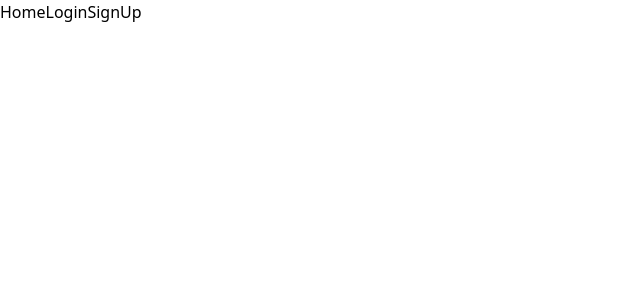
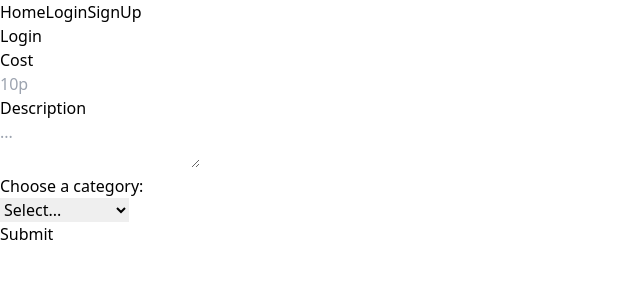
Before and after one commit to KizzaThorley/Project-4-budget-frontend, a React (Vite) app: page /expense in a window 1280 px wide. Before the commit this address had no page. Shown: the top 300 px of the page, without its empty margins (0-640 px from the left). Built offline with nearby package versions, Linux system fonts and the light colour scheme.

Commit message:
expenses form with updating state

```diff
--- a/src/App.jsx
+++ b/src/App.jsx
@@ -4,6 +4,7 @@ import Home from './components/Home'
 import NavBar from './components/NavBar'
 import SignUp from './components/SignUp'
 import Login from './components/Login'
+import Expense from './components/Expense'
 
 
 export default function App() {
@@ -13,6 +14,7 @@ export default function App() {
   <Route path="/" element={<Home/>} />
   <Route path="/sign-up" element={<SignUp/>} />
   <Route path="/login" element={<Login/>} />
+  <Route path="/expense" element={<Expense/>} />
 </Routes>
 
   </Router>
--- /dev/null
+++ b/src/components/Expense.jsx
@@ -0,0 +1,79 @@
+import React from 'react'
+
+export default function Expense() {
+
+    const [formData, setFormData] = React.useState({
+        cost: '',
+        budget: '',
+        category: '',
+        description: '',
+    })
+
+    function handleChange(e) {
+        const newFormData = structuredClone(formData)
+        newFormData[e.target.name] = e.target.value
+        setFormData(newFormData)
+    }
+    console.log(formData);
+    const handleSelectChange = (e) => {
+        const newFormData = structuredClone(formData)
+        newFormData.category = e.target.value
+        setFormData(newFormData)
+      };
+
+    return (
+        <div>
+            <div>
+                <h1>Login</h1>
+                <form>
+                    <div>
+                        <label>Cost</label>
+                        <div>
+                            <input
+                                placeholder="10p"
+                                type="text"
+                                name={'cost'}
+                                onChange={handleChange}
+                                value={formData.cost}
+                                required
+                            />
+                        </div>
+                    </div>
+                    <div>
+                        <label>Description</label>
+                        <div>
+                            <textarea
+                                placeholder="..."
+                                type="text"
+                                name={'description'}
+                                onChange={handleChange}
+                                value={formData.description}
+                                required
+                            />
+                        </div>
+                    </div>
+                    <div>
+                        <div>
+                            <label>Choose a category:</label>
+                        </div>
+                        <select value={formData.category} onChange={handleSelectChange}>
+                            <option value="">Select...</option>
+                            <option value="Shopping" >Shopping</option>
+                            <option value="Groceries">Groceries</option>
+                            <option value="Transport">Transport</option>
+                            <option value="Bills">Bills</option>
+                            <option value="Eating out">Eating out</option>
+                            <option value="Holidays">Holidays</option>
+                            <option value="Entertainment">Entertainment</option>
+                            <option value="Charity">Charity</option>
+
+                        </select>
+                    </div>
+
+
+                    <button>Submit</button>
+                </form>
+            </div>
+        </div>
+    )
+}
--- a/src/components/Home.jsx
+++ b/src/components/Home.jsx
@@ -1,4 +1,4 @@
-import React from 'react'
+// import React from 'react'
 
 export default function Home() {
   return (
--- a/src/components/Login.jsx
+++ b/src/components/Login.jsx
@@ -1,6 +1,19 @@
 import React from 'react'
 
 export default function Login() {
+
+    const [formData, setFormData] = React.useState({
+        email: '',
+        password: '',
+    })
+
+    function handleChange(e) {
+        const newFormData = structuredClone(formData)
+        newFormData[e.target.name] = e.target.value
+        setFormData(newFormData)
+    }
+    console.log(formData);
+
     return (
         <div>
             <div>
@@ -13,6 +26,8 @@ export default function Login() {
                                 placeholder="example@example.com"
                                 type="text"
                                 name={'email'}
+                                onChange={handleChange}
+                                value={formData.email}
                                 required
                             />
                         </div>
@@ -24,6 +39,8 @@ export default function Login() {
                                 placeholder="Password"
                                 type="password"
                                 name={'password'}
+                                onChange={handleChange}
+                                value={formData.password}
                                 required
                             />
                         </div>
--- a/src/components/NavBar.jsx
+++ b/src/components/NavBar.jsx
@@ -1,4 +1,4 @@
-import React from 'react'
+// import React from 'react'
 import { Link } from 'react-router-dom'
 
 export default function NavBar() {
--- a/src/components/SignUp.jsx
+++ b/src/components/SignUp.jsx
@@ -1,9 +1,25 @@
 import React from 'react'
 
 export default function SignUp() {
+
+    const [formData, setFormData] = React.useState({
+        username: '',
+        email: '',
+        password: '',
+        password_confirmation: '',
+        first_name: '',
+        last_name: '',
+    }, [])
+
+    function handleChange(e) {
+        const newFormData = structuredClone(formData)
+        newFormData[e.target.name] = e.target.value
+        setFormData(newFormData)
+    }
+console.log(formData);
     return (
-    <div>
-        <div>
+        <div className='flex item-center justify-center'>
+            <div className=''>
                 <h1>Sign Up</h1>
                 <form>
                     <div>
@@ -13,6 +29,8 @@ export default function SignUp() {
                                 placeholder="Username"
                                 type="text"
                                 name={'username'}
+                                onChange={handleChange}
+                                value={formData.username}
                                 required
                             />
                         </div>
@@ -24,6 +42,8 @@ export default function SignUp() {
                                 placeholder="example@example.com"
                                 type="text"
                                 name={'email'}
+                                onChange={handleChange}
+                                value={formData.email}
                                 required
                             />
                         </div>
@@ -35,6 +55,8 @@ export default function SignUp() {
                                 placeholder="Password"
                                 type="password"
                                 name={'password'}
+                                onChange={handleChange}
+                                value={formData.password}
                                 required
                             />
                         </div>
@@ -45,16 +67,20 @@ export default function SignUp() {
                             <input
                                 placeholder="Password Confirmation"
                                 type="password"
-              name={'passwordConfirmation'}
+                                name={'password_confirmation'}
+                                onChange={handleChange}
+                                value={formData.password_confirmation}
                                 required
                             />
                             <div>
                                 <label>First Name</label>
                                 <div>
                                     <input
-              placeholder="example@example.com"
+                                        placeholder="First Name"
                                         type="text"
-              name={'email'}
+                                        name={'first_name'}
+                                        onChange={handleChange}
+                                        value={formData.first_name}
                                         required
                                     />
                                 </div>
@@ -66,22 +92,12 @@ export default function SignUp() {
                                         placeholder="Last Name"
                                         type="text"
                                         name={'last_name'}
+                                        onChange={handleChange}
+                                        value={formData.last_name}
                                         required
                                     />
                                 </div>
                             </div>
-                <div>
-                    <label>First Name</label>
-                    <div>
-                        <input
-              placeholder="First Name"
-              type="text"
-              name={'first_name'}
-              required
-              />
-                    </div>
-                </div>
-
                             <button>Submit</button>
                         </div>
                     </div>
```
Lines whose indentation alone changed are shown as unchanged.
